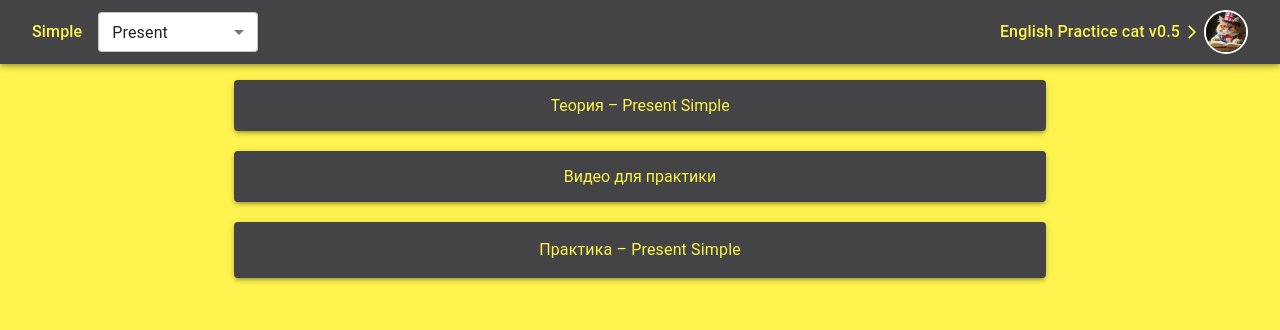
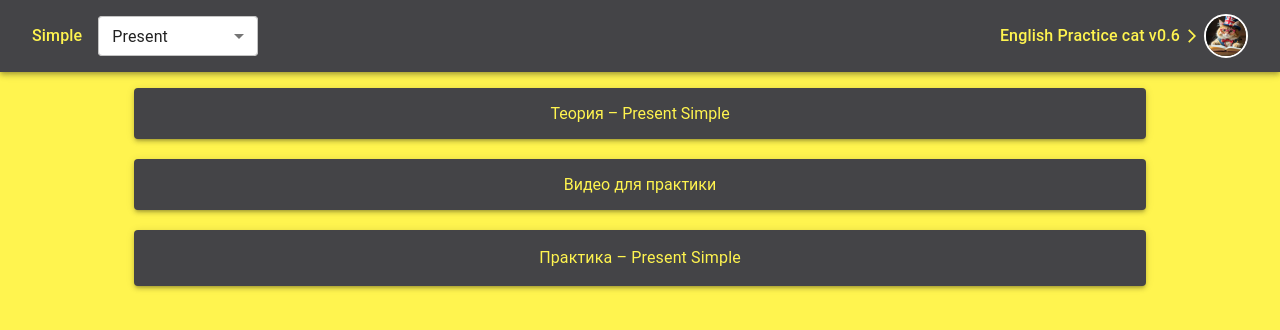
Before and after one commit to developeryudintsev/english_project, a React (Vite) app in the folder context-app/: page / in a window 1280 px wide. Shown: the top 330 px of the page. Built offline with nearby package versions, Linux system fonts and the light colour scheme; some icons are missing.

Commit message:
english_projectv0.6

```diff
--- a/context-app/src/Header/Header.tsx
+++ b/context-app/src/Header/Header.tsx
@@ -31,6 +31,7 @@ export const Header = (props: HeaderType) => {
                         justifyContent: 'space-between',
                         width: '100%',
                         gap: {xs: 0, sm: 0},
+                        py: { xs: 1.5, sm: 0.5 },
                     }}
                 >
                     <Box
@@ -64,7 +65,7 @@ export const Header = (props: HeaderType) => {
                                         gap: 0.5,
                                     }}
                                 >
-                                    English Practice cat v0.5
+                                    English Practice cat v0.6
                                     <ArrowForwardIos sx={{fontSize: 16}}/>
                                 </Typography>
                                 <Avatar
@@ -74,7 +75,6 @@ export const Header = (props: HeaderType) => {
                                         border: '2px solid white',
                                         width: 40,
                                         height: 40,
-
                                     }}
                                 />
                             </a>
--- a/context-app/src/body/smallCamponents/ClipsSlider.tsx
+++ b/context-app/src/body/smallCamponents/ClipsSlider.tsx
@@ -25,7 +25,7 @@ export const ClipsSlider = ({show,setShowPractice}:ClipsSliderType) => {
     const ORIGINAL_H = 480;
     const GAP = 12;
     const ARROW_SIZE = 64;
-    const SCALE = 0.6;
+    const SCALE = 0.8;
     const MAX_VISIBLE = 4;
     const MIN_VISIBLE = 1;
 
@@ -39,11 +39,11 @@ export const ClipsSlider = ({show,setShowPractice}:ClipsSliderType) => {
     useEffect(() => {
         const handleResize = () => {
             const width = window.innerWidth;
-            if (width < 570) {
+            if (width < 620) {
                 setVisibleCount(MIN_VISIBLE);
-            } else if (width < 690) {
+            } else if (width < 820) {
                 setVisibleCount(2);
-            } else if (width < 810) {
+            } else if (width < 1050) {
                 setVisibleCount(3);
             } else {
                 setVisibleCount(MAX_VISIBLE);
--- a/context-app/src/body/smallCamponents/PracticeCamponent.tsx
+++ b/context-app/src/body/smallCamponents/PracticeCamponent.tsx
@@ -123,7 +123,7 @@ export const PracticeComponent: React.FC<PracticeComponentProps> = ({
                 padding: 2,
                 position: "relative",
                 width: "100%",
-                maxWidth: "780px",
+                maxWidth: "980px",
                 textAlign: "center",
                 backgroundColor: "#444447",
                 transition: "all 1s ease",
--- a/context-app/src/body/smallCamponents/TheoryCamponent.tsx
+++ b/context-app/src/body/smallCamponents/TheoryCamponent.tsx
@@ -16,7 +16,7 @@ export const TheoryComponent = (props: PropsType) => {
                 padding: 2,
                 position: 'relative',
                 width: '100%',
-                maxWidth: '780px',
+                maxWidth: '980px',
                 marginBottom: 0,
                 textAlign: 'center',
                 backgroundColor:'#444447',
--- a/context-app/src/body/smallCamponents/VideoCamponent.tsx
+++ b/context-app/src/body/smallCamponents/VideoCamponent.tsx
@@ -21,7 +21,7 @@ export const VideoComponent = ({show,setShowPractice}:VideoComponentType) => {
                 padding: 2,
                 position: 'relative',
                 width: '100%',
-                maxWidth: '780px',
+                maxWidth: '980px',
                 marginBottom: 0,
                 textAlign: 'center',
                 backgroundColor:'#444447',
@@ -44,7 +44,7 @@ export const VideoComponent = ({show,setShowPractice}:VideoComponentType) => {
                         mt: 0,
                         overflowX: "auto",
                         width: '100%',
-                        maxWidth: '780px',
+                        maxWidth: '980px',
                     }}
                 >
                     <ClipsSlider show={show} setShowPractice={setShowPractice} />
```
